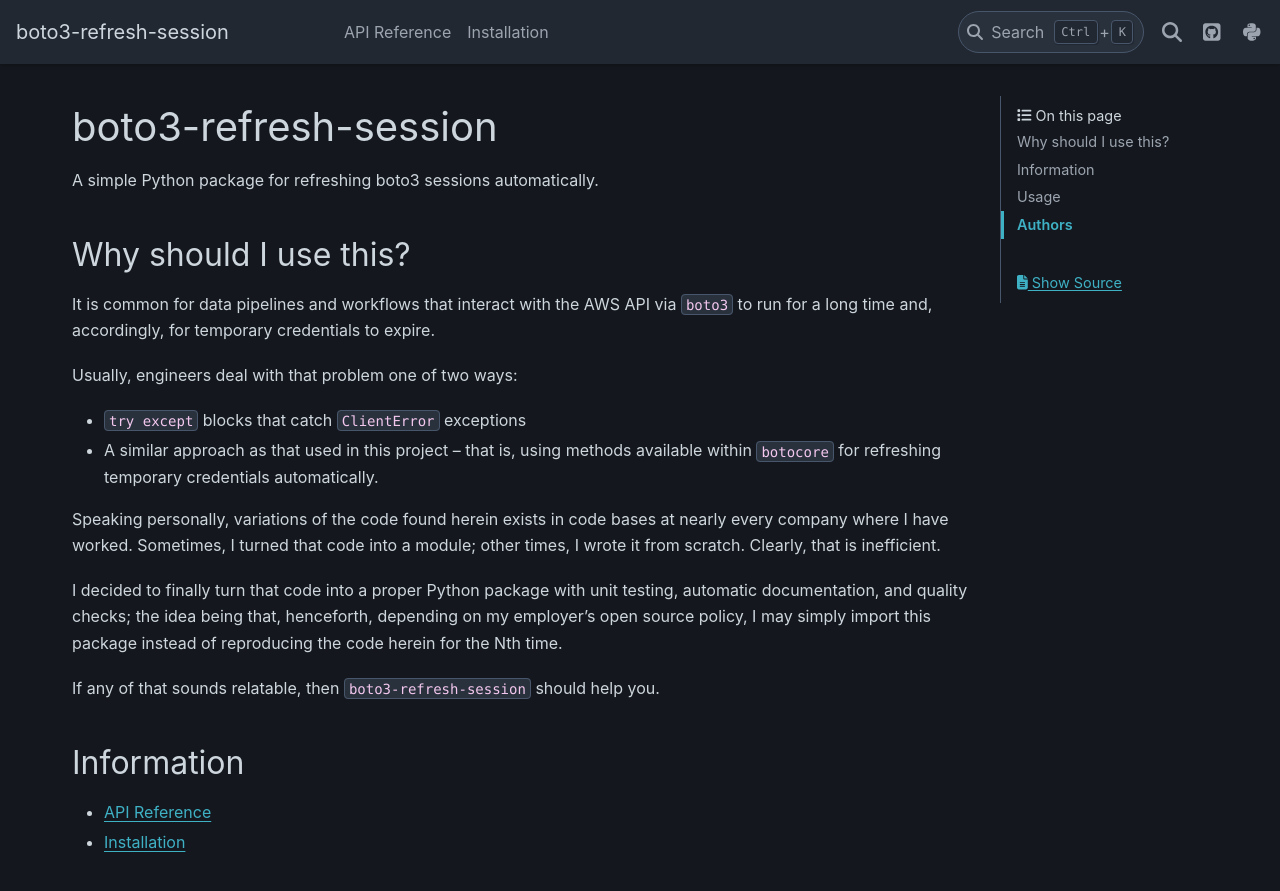
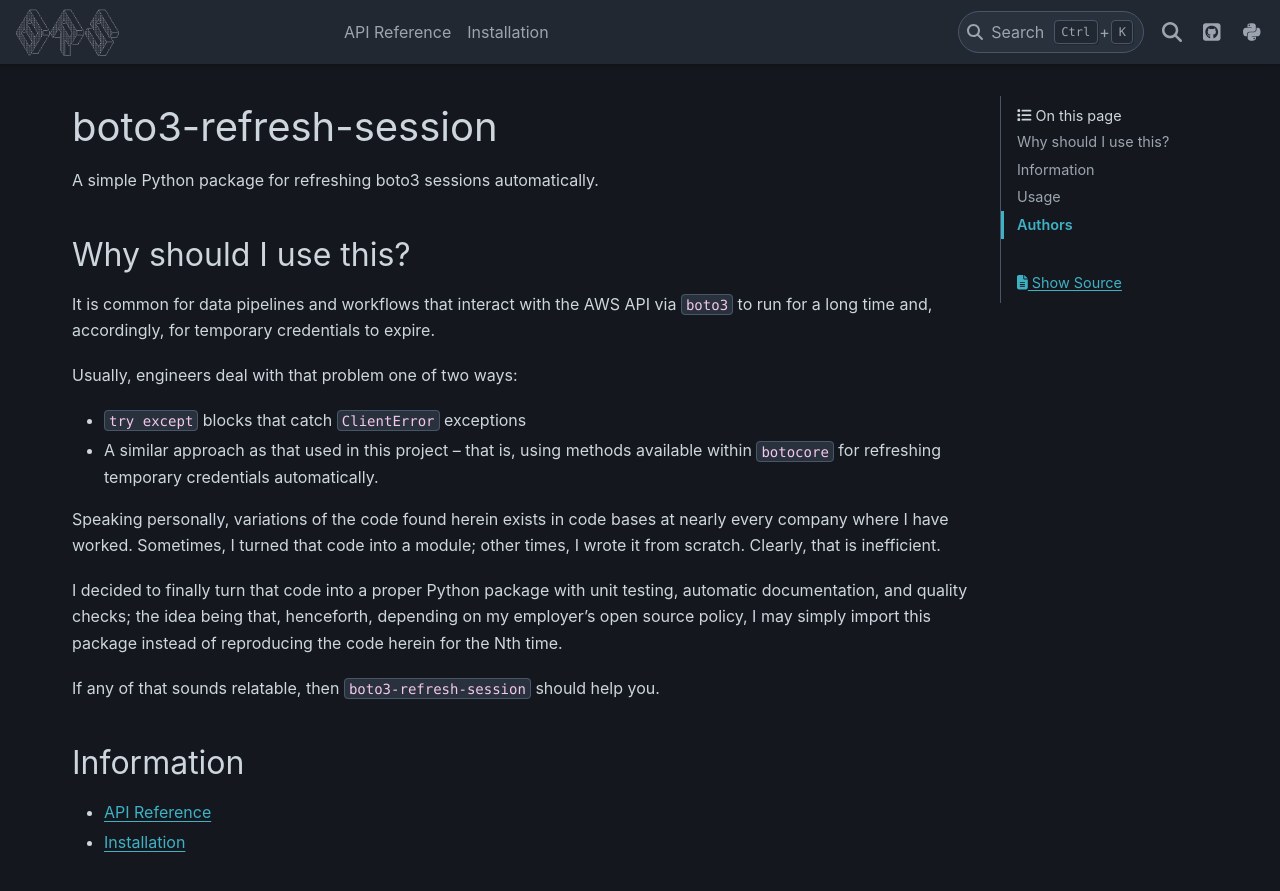
Before and after one commit to michaelthomasletts/boto3-refresh-session, a Sphinx documentation site: the page built from doc/index.rst, in a window 1280 px wide and 900 px high. Shown: the top 891 px of the window. Built offline with Sphinx 7.4.7 and the PyData theme 0.15.4, drawn with Linux system fonts in a browser that asks for light colours.

```diff
--- a/doc/conf.py
+++ b/doc/conf.py
@@ -24,6 +24,8 @@ pygments_style = "sphinx"
 add_function_parentheses = False
 templates_path = ["_templates"]
 exclude_patterns = ["_build", "Thumbs.db", ".DS_Store", "tests/"]
+html_logo = "brs.png"
+html_favicon = "brs.png"
 html_title = "boto3-refresh-session"
 html_theme = "pydata_sphinx_theme"
 html_static_path = ["_static"]
```
Also changed, not shown: README.md (+2 -0 lines), doc/brs.png (added), 10 other files.
